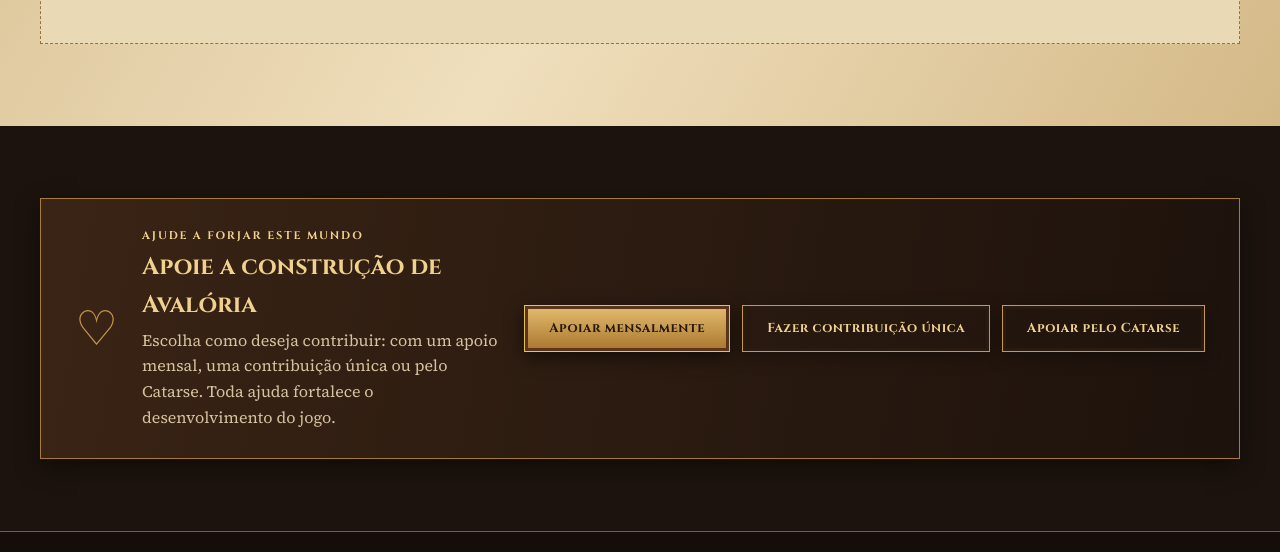
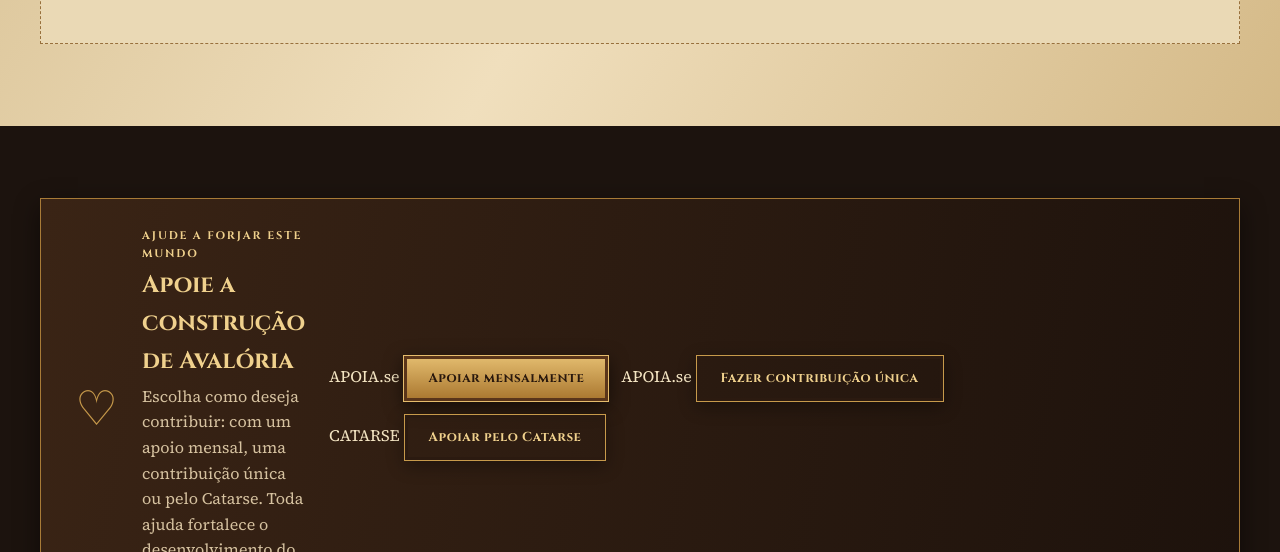
Before and after one commit to falcone011/avaloria-portal, a plain HTML site: page index.html in a window 1280 px wide. Shown: the part 2979-3531 px from the top of the page. Drawn offline with Linux system fonts and the light colour scheme; no server answers.

Commit message:
Label support buttons with platform names

```diff
--- a/index.html
+++ b/index.html
@@ -136,9 +136,18 @@
         <p data-i18n="support.text">Escolha como deseja contribuir: com um apoio mensal ou uma contribuição única. Toda ajuda fortalece o desenvolvimento do jogo.</p>
       </div>
       <div class="support-actions">
-        <a class="button button-gold" href="https://apoia.se/avaloria" target="_blank" rel="noopener noreferrer" data-i18n="support.monthly">Apoiar mensalmente</a>
-        <a class="button button-outline" href="https://apoia.se/avaloriapontual" target="_blank" rel="noopener noreferrer" data-i18n="support.once">Fazer contribuição única</a>
-        <a class="button button-outline" href="https://www.catarse.com.br/avaloria" target="_blank" rel="noopener noreferrer" data-i18n="support.catarse">Apoiar pelo Catarse</a>
+        <div class="support-option">
+          <span class="support-platform">APOIA.se</span>
+          <a class="button button-gold" href="https://apoia.se/avaloria" target="_blank" rel="noopener noreferrer" data-i18n="support.monthly">Apoiar mensalmente</a>
+        </div>
+        <div class="support-option">
+          <span class="support-platform">APOIA.se</span>
+          <a class="button button-outline" href="https://apoia.se/avaloriapontual" target="_blank" rel="noopener noreferrer" data-i18n="support.once">Fazer contribuição única</a>
+        </div>
+        <div class="support-option">
+          <span class="support-platform">CATARSE</span>
+          <a class="button button-outline" href="https://www.catarse.com.br/avaloria" target="_blank" rel="noopener noreferrer" data-i18n="support.catarse">Apoiar pelo Catarse</a>
+        </div>
       </div>
     </section>
   </main>
```
